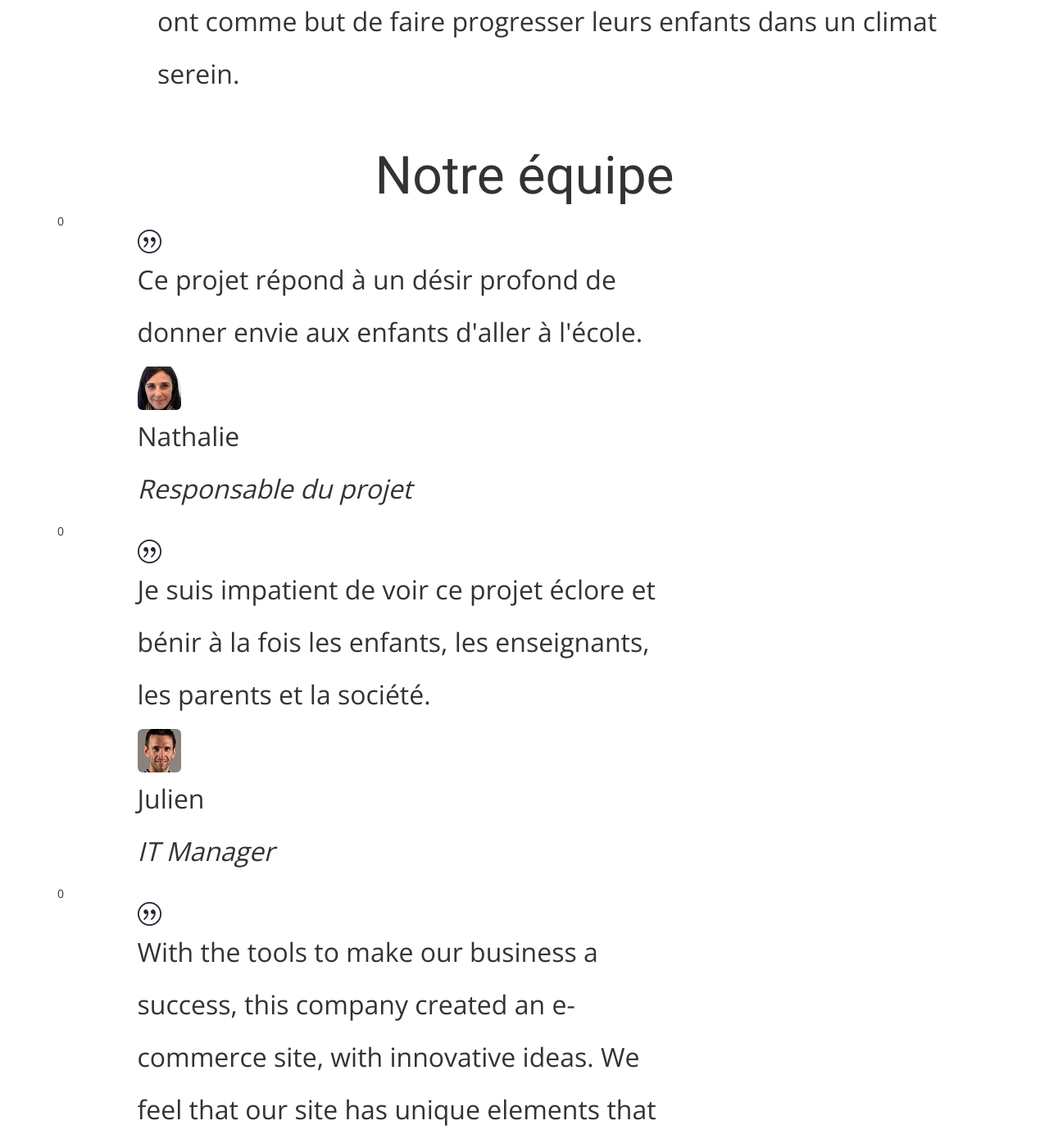
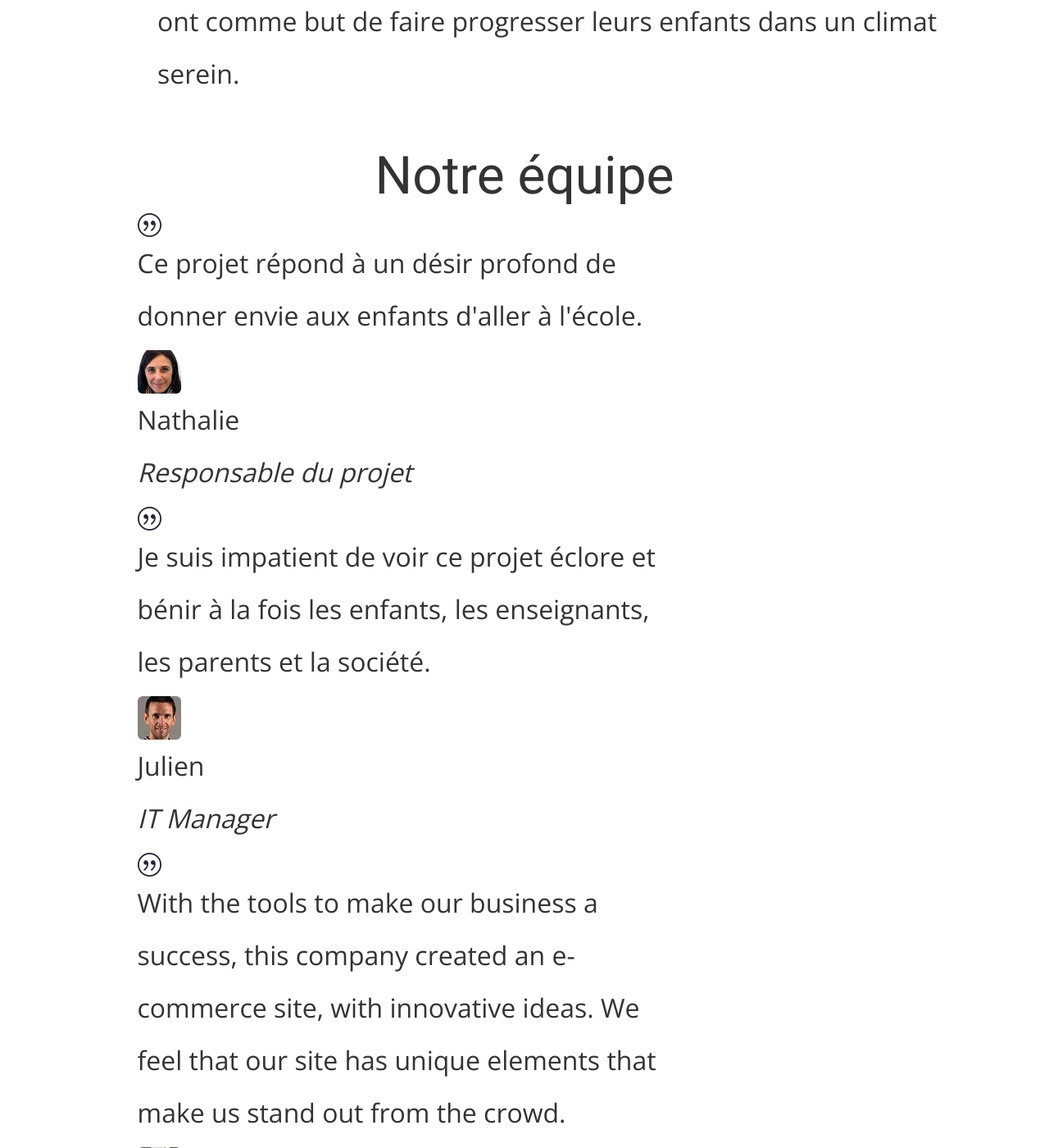
Before and after one commit to midjoule/lifeschool, a Jekyll site: the page built from index.html, in a window 1280 px wide and 1400 px high, scrolled down 15608 px. Shown: the whole window at 82% size. Built offline with Jekyll 4.4.1, drawn with Linux system fonts in a browser that asks for light colours; nearby versions of some CDN libraries; some web fonts are replaced.

Commit message:
Update index.html

```diff
--- a/index.html
+++ b/index.html
@@ -204,10 +204,9 @@
         <h2 style="text-align:center">Notre équipe</h2>
       </div>
     </div>
-    {% assign i = site.data.team.size | modulo:2 %}
+    {% assign i = 0 %}
     {% for tm in site.data.team %}
-    {{ i }}
-    {% if i == 0 %}
+    {% if i | modulo:2 == 0 %}
     <div class="row">
       <div class="col-md-7 col-md-offset-1 col-xs-12">
         <div class="pull-left">
@@ -234,6 +233,7 @@
       </div>
     </div>
    {% endif %}
+   {% assign i = 0 %}
    {% endfor %}
   </div>
 </section>
```
